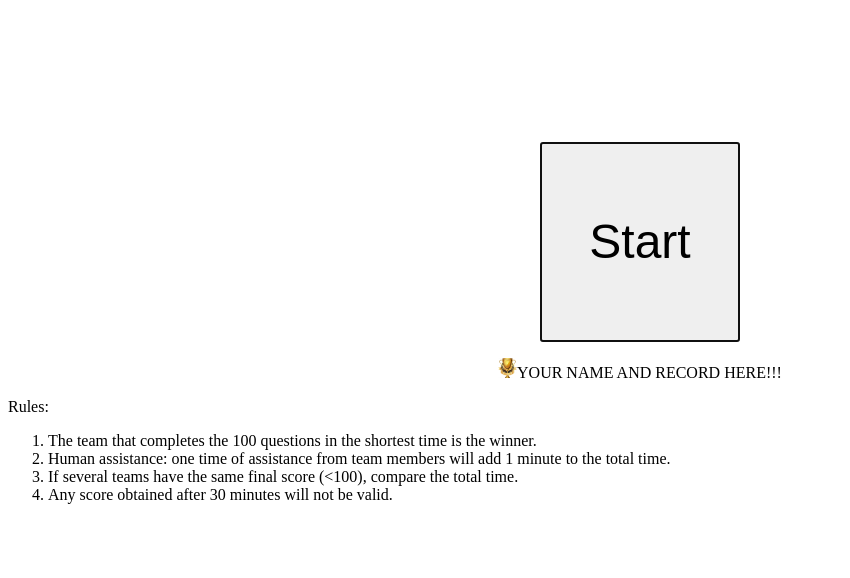
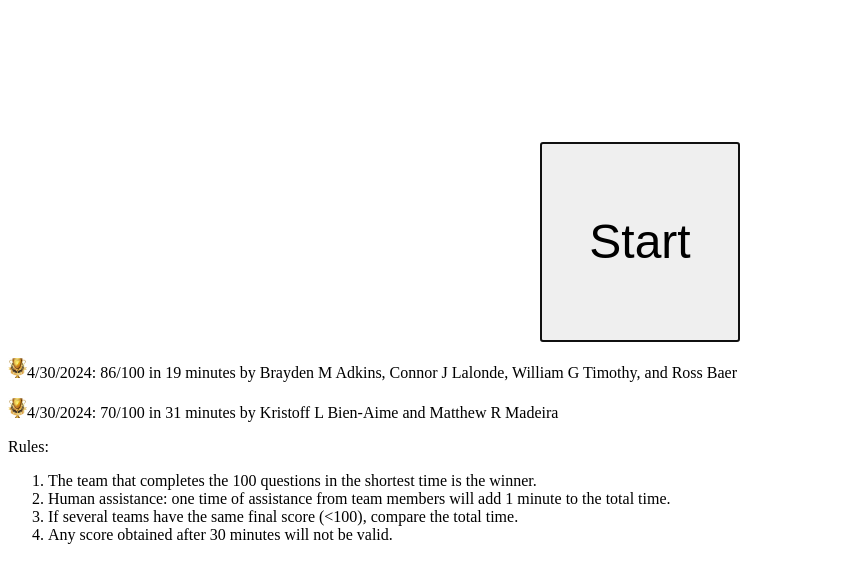
Before and after one commit to vsimon2013/vsimon2013.github.io, a plain HTML site: page noequal.html in a window 1280 px wide. Shown: the part 100-678 px from the top of the page, without its empty margins (0-850 px from the left). Drawn offline with Linux system fonts and the light colour scheme.

Commit message:
Update noequal.html

```diff
--- a/noequal.html
+++ b/noequal.html
@@ -104,8 +104,10 @@
 		<input type="button" id="submit" value="Submit" onclick="mysubmit()" hidden>
 		<p id="grade"></p>
 		<p id="timer"></p>
-		<p id="record"><img src="gold-trophy-award-png.webp" alt="trophy" height="20">YOUR NAME AND RECORD HERE!!!</p>
 		</center>
+		<p id="record"><img src="gold-trophy-award-png.webp" alt="trophy" height="20">4/30/2024: 86/100 in 19 minutes by Brayden M Adkins, Connor J Lalonde, William G Timothy, and Ross Baer</p>
+		<p id="record"><img src="gold-trophy-award-png.webp" alt="trophy" height="20">4/30/2024: 70/100 in 31 minutes by Kristoff L Bien-Aime and Matthew R Madeira</p>
+
 
 		<p id="Rules">Rules:
 		<ol>
```
